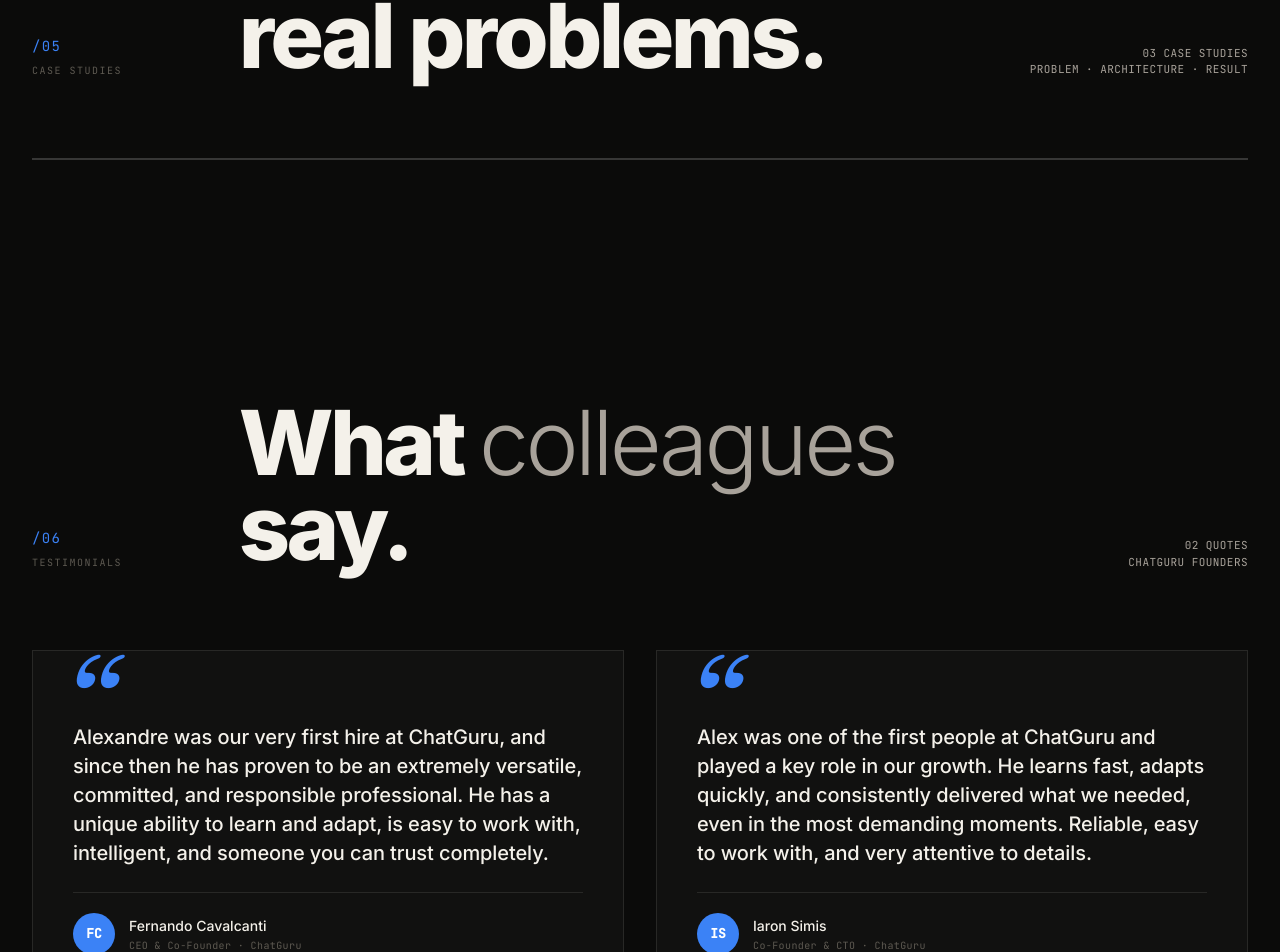
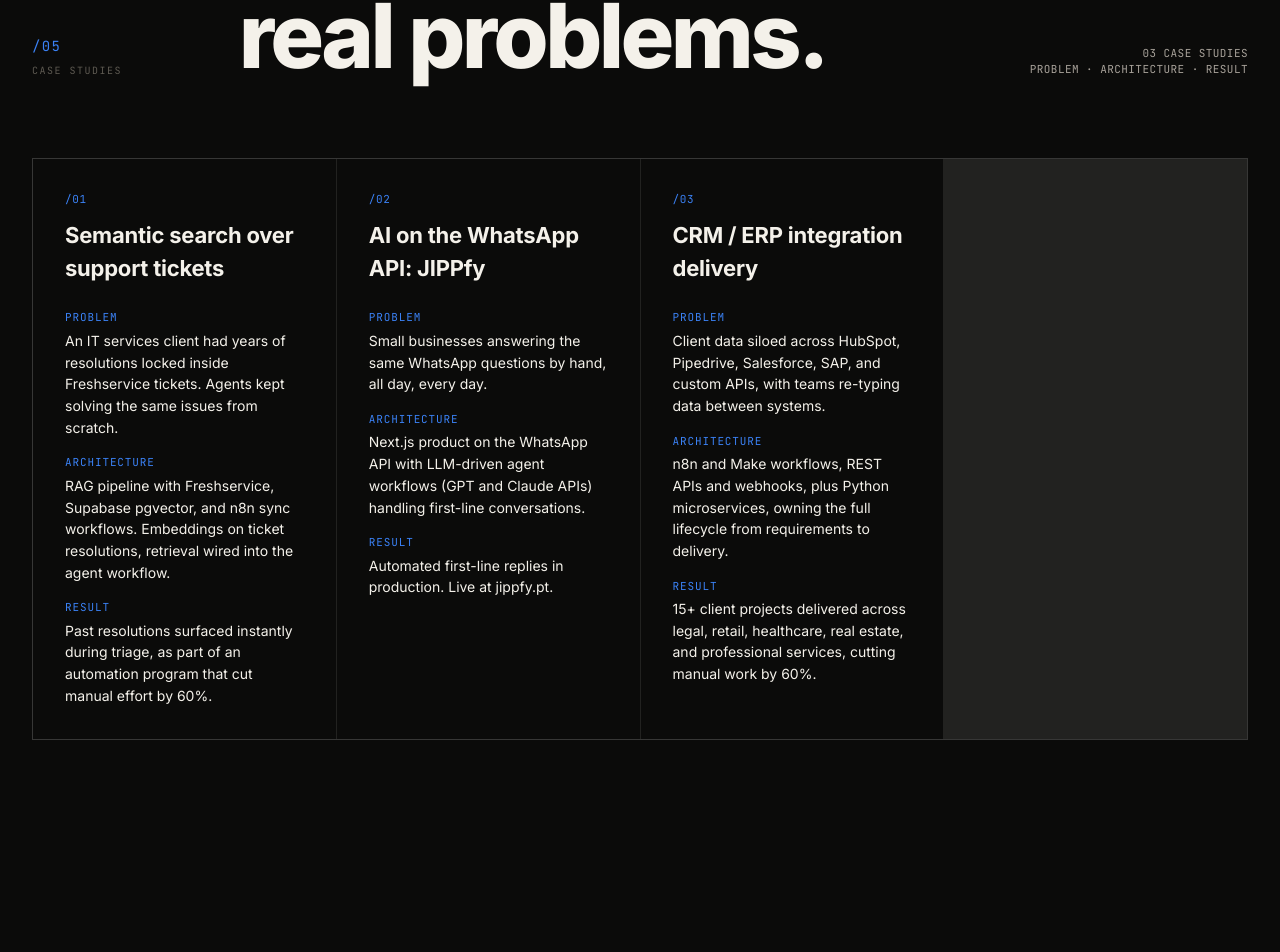
Before and after one commit to alexandre2120/portfolio, a Next.js app: page / in a window 1280 px wide. Shown: the part 7253-8205 px from the top of the page. Built offline with nearby package versions, Linux system fonts and the light colour scheme.

Commit message:
Refactor Skills component to use CaseStudy

```diff
--- a/src/components/sections/Skills.tsx
+++ b/src/components/sections/Skills.tsx
@@ -2,12 +2,17 @@
 
 import { useTranslation } from "@/lib/i18n"
 
-type SkillRow = { name: string; pct: number }
-type SkillCard = { num: string; title: string; rows: SkillRow[] }
+type CaseStudy = {
+  num: string
+  title: string
+  problem: string
+  architecture: string
+  result: string
+}
 
 export function Skills() {
   const { t, tValue } = useTranslation()
-  const cards = tValue<SkillCard[]>("skills.categories") ?? []
+  const cases = tValue<CaseStudy[]>("skills.cases") ?? []
 
   return (
     <section className="sec" id="skills">
@@ -33,28 +38,61 @@ export function Skills() {
         </div>
 
         <div className="skills">
-          {cards.map((card) => (
-            <div key={card.num} className="skill-card">
-              <span className="num">{card.num}</span>
-              <h3>{card.title}</h3>
-              <div className="skill-list">
-                {card.rows.map((r) => (
-                  <div
-                    key={r.name}
-                    className="skill-row"
-                    style={
-                      { "--p": (r.pct / 100).toString() } as React.CSSProperties
-                    }
+          {cases.map((c) => (
+            <div key={c.num} className="skill-card">
+              <span className="num mono">{c.num}</span>
+              <h3>{c.title}</h3>
+              <div className="skill-list" style={{ display: "grid", gap: 16 }}>
+                <div>
+                  <span
+                    className="mono"
+                    style={{
+                      display: "block",
+                      fontSize: 11,
+                      letterSpacing: "0.08em",
+                      textTransform: "uppercase",
+                      color: "var(--accent)",
+                      marginBottom: 4,
+                    }}
                   >
-                    <div className="top">
-                      <span className="name">{r.name}</span>
-                      <span className="pct">{r.pct}</span>
-                    </div>
-                    <div className="skill-bar">
-                      <div className="fill" />
-                    </div>
-                  </div>
-                ))}
+                    {t("skills.problemLabel")}
+                  </span>
+                  <p style={{ fontSize: 14, lineHeight: 1.55 }}>{c.problem}</p>
+                </div>
+                <div>
+                  <span
+                    className="mono"
+                    style={{
+                      display: "block",
+                      fontSize: 11,
+                      letterSpacing: "0.08em",
+                      textTransform: "uppercase",
+                      color: "var(--accent)",
+                      marginBottom: 4,
+                    }}
+                  >
+                    {t("skills.architectureLabel")}
+                  </span>
+                  <p style={{ fontSize: 14, lineHeight: 1.55 }}>
+                    {c.architecture}
+                  </p>
+                </div>
+                <div>
+                  <span
+                    className="mono"
+                    style={{
+                      display: "block",
+                      fontSize: 11,
+                      letterSpacing: "0.08em",
+                      textTransform: "uppercase",
+                      color: "var(--accent)",
+                      marginBottom: 4,
+                    }}
+                  >
+                    {t("skills.resultLabel")}
+                  </span>
+                  <p style={{ fontSize: 14, lineHeight: 1.55 }}>{c.result}</p>
+                </div>
               </div>
             </div>
           ))}
```
